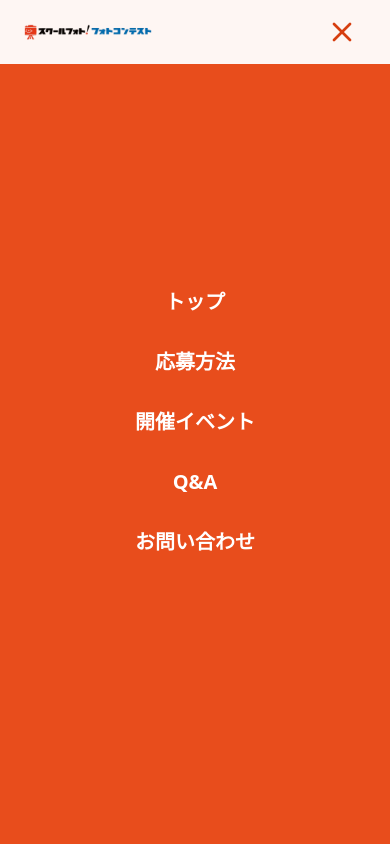
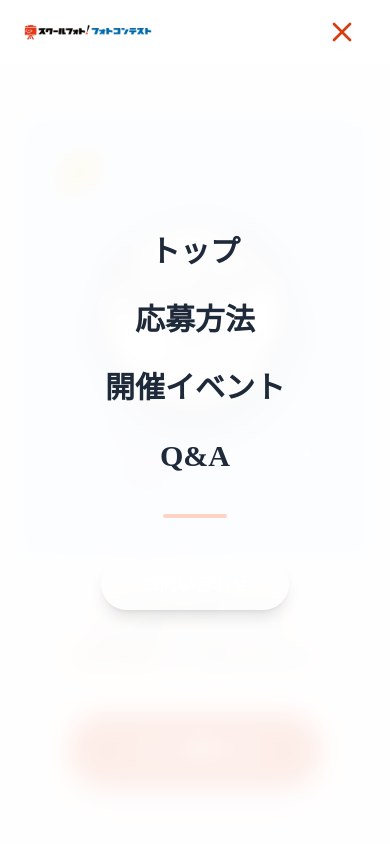
Before and after one commit to Yoshiken-lab/Photocon, a Next.js app in the folder photocon-system/: page /sample-o in a window 390 px wide. Both pictures are taken after a click on the button 342 px from the left and 32 px from the top of the page. Shown: the top 844 px of the page. Built offline with nearby package versions, Linux system fonts and the light colour scheme.

Commit message:
style(sample-o): implement glassmorphism mobile menu

```diff
--- a/photocon-system/components/o/HeaderO.tsx
+++ b/photocon-system/components/o/HeaderO.tsx
@@ -31,13 +31,31 @@ export const HeaderO = () => {
             </header>
 
             {/* Mobile Menu Overlay */}
-            <div className={`fixed inset-0 bg-[#E84D1C] z-40 transition-transform duration-300 flex flex-col items-center justify-center ${isOpen ? 'translate-x-0' : 'translate-x-full'} md:hidden`}>
-                <nav className="flex flex-col gap-8 text-center text-white font-bold text-xl">
-                    <Link href="/sample-o" onClick={() => setIsOpen(false)}>トップ</Link>
-                    <Link href="#howto" onClick={() => setIsOpen(false)}>応募方法</Link>
-                    <Link href="#events" onClick={() => setIsOpen(false)}>開催イベント</Link>
-                    <Link href="#faq" onClick={() => setIsOpen(false)}>Q&A</Link>
-                    <Link href="#contact" onClick={() => setIsOpen(false)}>お問い合わせ</Link>
+            {/* Mobile Menu Overlay - Glassmorphism Style */}
+            <div className={`fixed inset-0 z-40 transition-all duration-300 ${isOpen ? 'opacity-100 pointer-events-auto' : 'opacity-0 pointer-events-none'} md:hidden`}>
+                {/* Backdrop with Blur */}
+                <div className="absolute inset-0 bg-white/90 backdrop-blur-md"></div>
+
+                {/* Close Button Positioned absolutely */}
+                <button
+                    onClick={() => setIsOpen(false)}
+                    className="absolute top-4 right-6 p-2 text-gray-500 hover:text-gray-800 z-50"
+                >
+                    <X size={32} />
+                </button>
+
+                {/* Menu Content */}
+                <nav className="relative z-50 flex flex-col items-center justify-center h-full gap-8">
+                    <Link href="/sample-o" onClick={() => setIsOpen(false)} className="text-3xl font-maru font-bold text-gray-800 hover:text-brand-500 transition-colors">トップ</Link>
+                    <Link href="#howto" onClick={() => setIsOpen(false)} className="text-3xl font-maru font-bold text-gray-800 hover:text-brand-500 transition-colors">応募方法</Link>
+                    <Link href="#events" onClick={() => setIsOpen(false)} className="text-3xl font-maru font-bold text-gray-800 hover:text-brand-500 transition-colors">開催イベント</Link>
+                    <Link href="#faq" onClick={() => setIsOpen(false)} className="text-3xl font-maru font-bold text-gray-800 hover:text-brand-500 transition-colors">Q&A</Link>
+
+                    <div className="w-16 h-1 bg-brand-200 rounded-full my-2"></div>
+
+                    <Link href="#contact" onClick={() => setIsOpen(false)} className="text-lg font-bold text-white bg-brand-500 px-10 py-3 rounded-full shadow-lg hover:bg-brand-600 transition-colors">
+                        お問い合わせ
+                    </Link>
                 </nav>
             </div>
         </>
```
Also changed, not shown: 1 other file (tests, documents, lock files or other folders).
